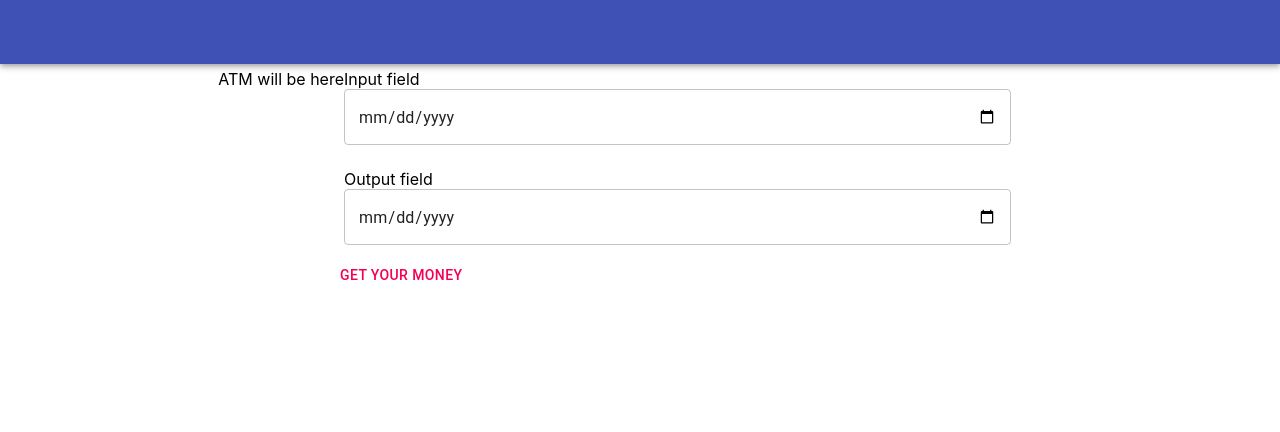
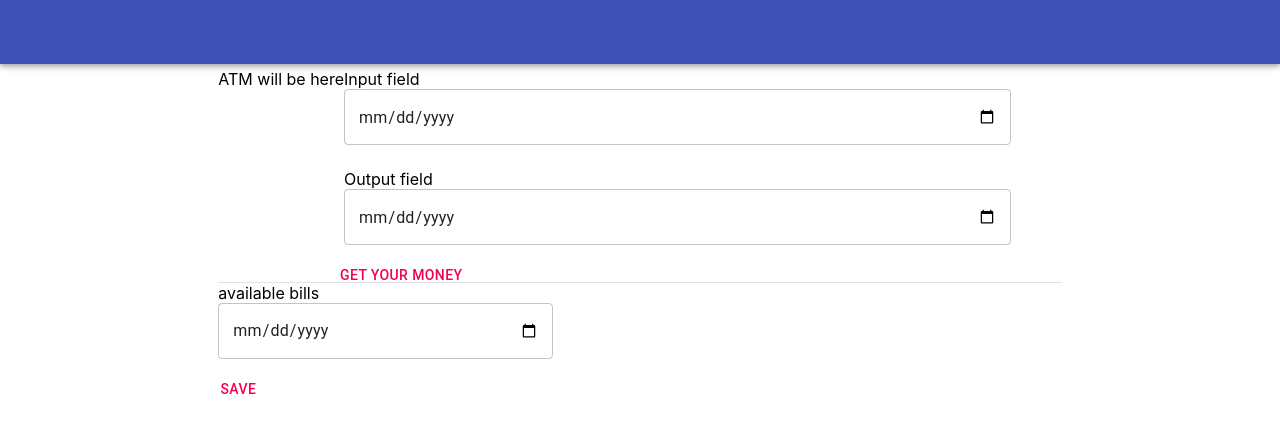
Before and after one commit to thismytests/Depositphotos, a React (Create React App) app: page / in a window 1280 px wide. Shown: the top 432 px of the page. Built offline with nearby package versions, Linux system fonts and the light colour scheme.

Commit message:
In progress.

```diff
--- /dev/null
+++ b/src/pages/Atm/components/atm_setting_block/formValidation.ts
@@ -0,0 +1,8 @@
+import * as yup from 'yup';
+
+export default yup.object().shape({
+  inputField: yup
+    .date(),
+  outputField: yup
+    .date()
+});
--- a/src/pages/Atm/components/atm_setting_block/index.tsx
+++ b/src/pages/Atm/components/atm_setting_block/index.tsx
@@ -1,21 +1,84 @@
 import React from 'react';
 
-// material
-import {Grid} from '@material-ui/core';
-
-// styles
-import {useStyles} from './styles';
+// formik
+import {useFormik} from 'formik';
 
 
-export default function AtmSettingBlock() {
-  const classes = useStyles();
+// material ui
+import {Grid, Typography} from '@material-ui/core';
+import TextField from "@material-ui/core/TextField";
+import Button from "@material-ui/core/Button";
 
+
+// locale
+import {locale} from './locale';
+
+// form validation
+import formValidationSchema from './formValidation';
+
+// types
+import {ComponentProps, FormData} from './types';
+
+
+const FORMS_NAMES: {
+  AVAILABLE_BILLS: string;
+} = {
+  AVAILABLE_BILLS: 'availableBills'
+};
+
+
+export default function AtmSettingBlock(
+  {
+    onSubmit,
+    errorCode
+  }: ComponentProps) {
+
+  const formik = useFormik({
+    initialValues: {
+      [FORMS_NAMES.AVAILABLE_BILLS]: ''
+    },
+    validationSchema: {formValidationSchema},
+    onSubmit: values => {
+      const {availableBills} = values;
+
+      const formData: FormData = {
+        availableBills
+      };
+
+      return onSubmit(formData).finally(() => values);
+    },
+  });
   return (
-    <Grid container item xs={12}>
-      <Grid item container xs={12} className={classes.item}>
-       Setting block
+    <form onSubmit={formik.handleSubmit}>
+      <Grid container spacing={3} alignItems="center">
+
+        {/*INPUT FIELD*/}
+        <Grid item xs={12}>
+          {locale.AVAILABLE_BILLS}
+          <TextField
+            fullWidth
+            name={FORMS_NAMES.AVAILABLE_BILLS}
+            onChange={formik.handleChange}
+            id={FORMS_NAMES.AVAILABLE_BILLS}
+            variant="outlined"
+            type="date"
+          />
+        </Grid>
+
+
+        {/*SETTING BUTTONS*/}
+        <Button color="secondary"
+                type="submit">
+          {locale.SAVE}
+        </Button>
+
+        {/*  error code*/}
+        {errorCode && (
+          <Grid item xs={12}>
+            <Typography color="error">{errorCode}</Typography>
+          </Grid>
+        )}
       </Grid>
-
-    </Grid>
+    </form>
   )
 }
--- /dev/null
+++ b/src/pages/Atm/components/atm_setting_block/locale.ts
@@ -0,0 +1,7 @@
+export const locale: {
+  AVAILABLE_BILLS: string;
+  SAVE: string;
+} = {
+  AVAILABLE_BILLS: 'available bills',
+  SAVE: 'SAVE',
+};
--- /dev/null
+++ b/src/pages/Atm/components/atm_setting_block/types.ts
@@ -0,0 +1,8 @@
+export interface ComponentProps {
+  onSubmit: (params: FormData) => Promise<void>;
+  errorCode: string;
+}
+
+export interface FormData {
+  availableBills: string,
+}
--- a/src/pages/Atm/index.tsx
+++ b/src/pages/Atm/index.tsx
@@ -1,14 +1,23 @@
 import React from 'react';
 import {RouteComponentProps} from 'react-router';
+import Divider from '@material-ui/core/Divider';
 
 // material
 import {Grid} from '@material-ui/core';
 
 // components
 import AtmGettingBlock from './components/atm_getting_block';
+import AtmSettingBlock from './components/atm_setting_block';
 
 // types
-import {ComponentProps, FormData} from './components/atm_getting_block/types';
+import {
+  ComponentProps as AtmGettingProps,
+  FormData as FormGettingData
+} from './components/atm_getting_block/types';
+import {
+  ComponentProps as AtmSettingProps,
+  FormData as FormSettingData
+} from './components/atm_setting_block/types';
 
 // styles
 import {useStyles} from './styles';
@@ -16,9 +25,17 @@ import {useStyles} from './styles';
 export default function ATM(props: RouteComponentProps) {
   const classes = useStyles();
 
-  const atbGettingForm: ComponentProps = {
-    onSubmit: function (data: FormData) {
-      console.log('ATM component ', data);
+  const atbGettingProps: AtmGettingProps = {
+    onSubmit: function (data: FormGettingData) {
+      console.log('ATM getting ', data);
+      return Promise.resolve() as Promise<any>;
+    },
+    errorCode: ''
+  };
+
+  const atbSettingProps: AtmSettingProps = {
+    onSubmit: function (data: FormSettingData) {
+      console.log('ATM setting ', data);
       return Promise.resolve() as Promise<any>;
     },
     errorCode: ''
@@ -28,7 +45,12 @@ export default function ATM(props: RouteComponentProps) {
     <Grid container item xs={12}>
       <Grid item container xs={12} className={classes.item}>
         ATM will be here
-        <AtmGettingBlock {...atbGettingForm}/>
+        <AtmGettingBlock {...atbGettingProps}/>
+        <Grid item xs={12}>
+          <Divider/>
+        </Grid>
+        <Divider/>
+        <AtmSettingBlock {...atbSettingProps}/>
       </Grid>
 
     </Grid>
--- a/src/pages/routing.tsx
+++ b/src/pages/routing.tsx
@@ -3,7 +3,6 @@ import {
   BrowserRouter as Router,
   Route,
   Switch,
-  Link
 } from 'react-router-dom';
 
 // react material
```
